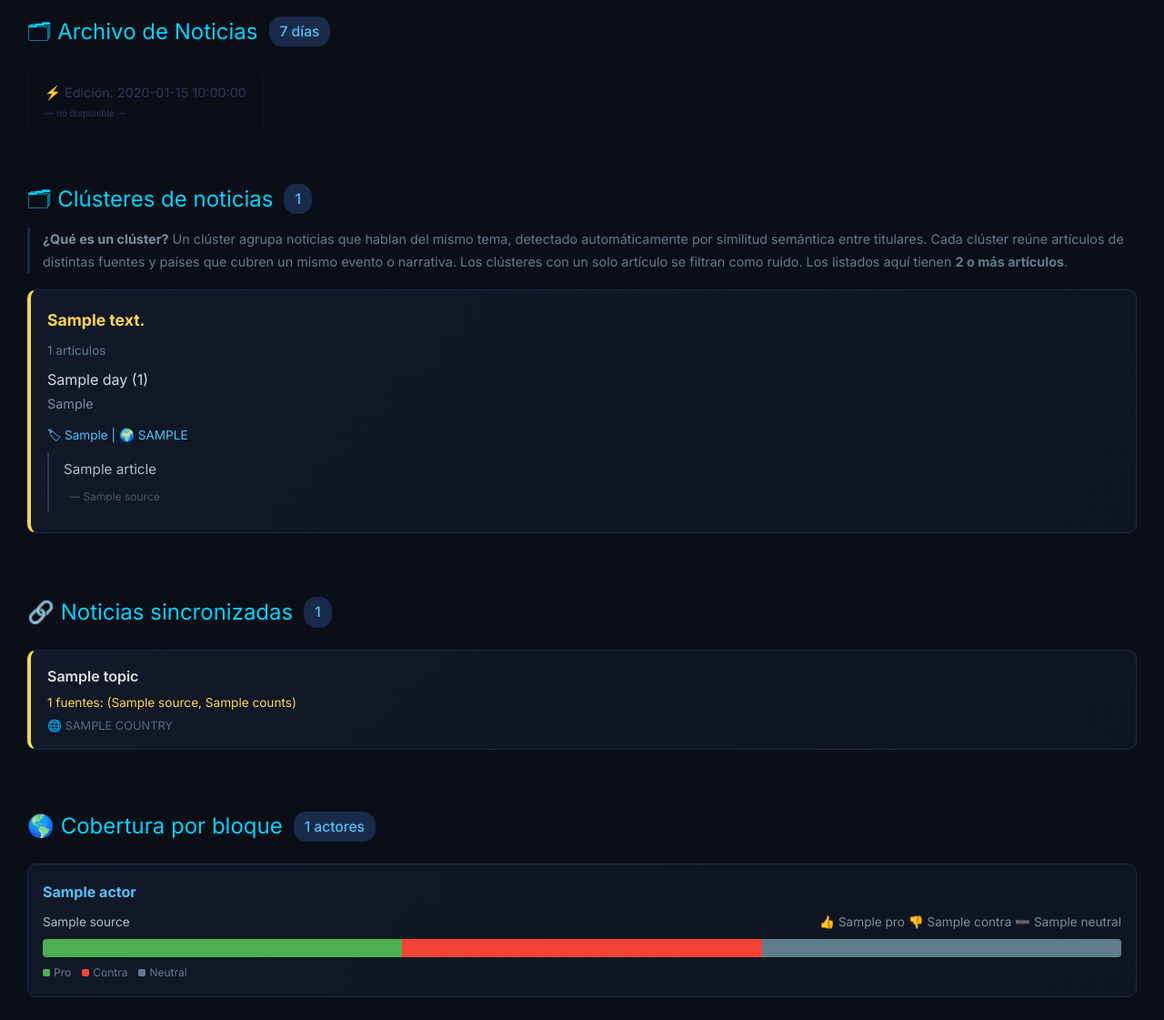
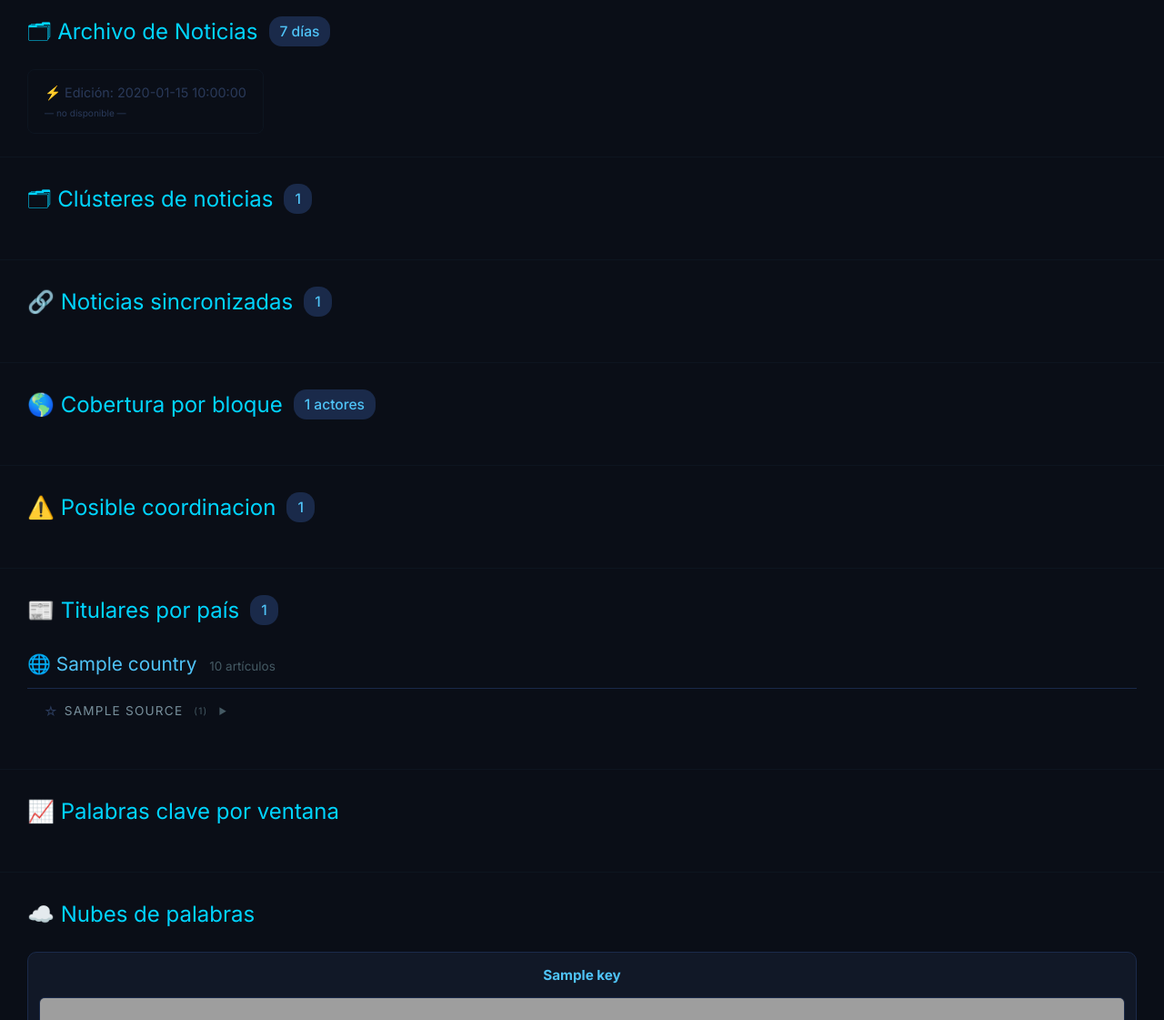
Before and after one commit to mcasrom/intelligence-hub, a Python web app: template templates/briefing.html in a window 1280 px wide. Shown: the part 1390-2511 px from the top of the page at 91% size. Run offline with Jinja, Linux system fonts and the light colour scheme; the template is opened without the code that fills it: most values are stand-ins (such as "Sample title", 1, 10 or a date in 2020); grey boxes are pictures that could not be loaded.

Commit message:
feat: acordeon clusters/sincronizadas/cobertura/coordinacion + collapse fuentes + fix totales por pais

```diff
--- a/main.py
+++ b/main.py
@@ -228,8 +228,7 @@ def main(fast=False):
     print('=' * 60)
     llm_cfg = config.get('llm', {}).get('test' if mode == 'test' else 'production', {})
     llm_model = llm_cfg.get('ollama_model') or llm_cfg.get('groq_model')
-    generate_briefing(db_articles, active_clusters, sync_events, frequencies, trends,
-                      date_str, sources=config['sources'], llm_model=llm_model,
+    generate_briefing(db_articles, active_clusters, sync_events, frequencies, trends, date_str=date_str, all_articles_in_window=db_articles, sources=config['sources'], llm_model=llm_model,
                       wordclouds={}, breaking=[], entities={},
                       feed_status=feed_status, stance_data=stance_data,
                       coordination_flags=coordination_flags,
@@ -238,8 +237,7 @@ def main(fast=False):
 
     for i in range(1, 7):
         ds = (now - timedelta(days=i)).strftime('%y%m%d')
-        generate_briefing(db_articles, active_clusters, sync_events, frequencies, trends,
-                          ds, sources=config['sources'], llm_model=llm_model,
+        generate_briefing(db_articles, active_clusters, sync_events, frequencies, trends, date_str=ds, all_articles_in_window=db_articles, sources=config['sources'], llm_model=llm_model,
                           wordclouds={}, breaking=[], entities={},
                           feed_status=feed_status, stance_data=stance_data,
                           coordination_flags=coordination_flags,
--- a/templates/briefing.html
+++ b/templates/briefing.html
@@ -104,7 +104,10 @@
             padding-bottom: 8px; border-bottom: 1px solid #1a2a4a;
         }
         .source-block { margin: 10px 0 10px 18px; }
-        .source-name {
+        .source-block.closed .article { display: none; }
+        .source-block.closed .source-name::after { content: "\25b6"; font-size: 0.7em; color: #455a64; margin-left: 6px; }
+        .source-block:not(.closed) .source-name::after { content: "\25bc"; font-size: 0.7em; color: #455a64; margin-left: 6px; }
+        .source-name { cursor: pointer; user-select: none;
             color: #78909c; font-size: 0.85em; text-transform: uppercase;
             letter-spacing: 1.2px; margin-bottom: 5px;
             display: flex; align-items: center; gap: 6px; cursor: pointer;
@@ -112,8 +115,6 @@
         .source-name .star { color: #2a3a5a; font-size: 1.1em; transition: color 0.2s; user-select: none; }
         .source-name .star.fav { color: #ffd54f; }
         .source-name:hover .star { color: #4a5a7a; }
-        .source-name:hover .star.fav { color: #ffd54f; }
-        .source-block.fav-source .article { border-left-color: #2a4a3a; }
         .article {
             padding: 5px 0 5px 16px; border-left: 2px solid #1a2a4a;
             margin: 4px 0; transition: border-color 0.15s;
@@ -309,7 +310,23 @@
             .stats-grid { grid-template-columns: repeat(2, 1fr); }
             .window-card ol { columns: 1; }
         }
-    </style>
+
+        /* ── ACCORDION ── */
+        summary.section-title { cursor: pointer; user-select: none; display: flex; align-items: center; gap: 12px; padding: 0; }
+        summary.section-title:hover { opacity: 0.8; }
+        summary.section-title::after { content: "\25bc"; font-size: 0.6em; color: #455a64; margin-left: auto; transition: transform 0.2s; }
+        details.section:not([open]) summary.section-title::after { transform: rotate(-90deg); }
+        details.section { border-bottom: none; padding: 0; }
+
+
+        /* ── ACCORDION ── */
+        summary.section-title { cursor: pointer; user-select: none; display: flex; align-items: center; gap: 12px; padding: 0; }
+        summary.section-title:hover { opacity: 0.8; }
+        summary.section-title::after { content: "\25bc"; font-size: 0.6em; color: #455a64; margin-left: auto; transition: transform 0.2s; }
+        details.section:not([open]) summary.section-title::after { transform: rotate(-90deg); }
+        details.section { border-bottom: none; padding: 0; }
+
+</style>
 <!-- SEPARADORES ACTIVOS ♥ -->
 </head>
 <body>
@@ -446,8 +463,8 @@
 </div>
 
 {% if clusters %}
-<div class="section" id="clusters">
-    <div class="section-title">🗂 Clústeres de noticias <span class="badge">{{ clusters|length }}</span></div>
+<details class="section" id="clusters">
+    <summary class="section-title">🗂 Clústeres de noticias <span class="badge">{{ clusters|length }}</span></summary>
     <div class="section-desc" style="color:#607d8b;font-size:0.9em;margin:-10px 0 18px;border-left:3px solid #1a2a4a;padding-left:14px;">
         <strong style="color:#78909c;">¿Qué es un clúster?</strong> Un clúster agrupa noticias que hablan del mismo tema, detectado automáticamente por similitud semántica entre titulares. Cada clúster reúne artículos de distintas fuentes y países que cubren un mismo evento o narrativa. Los clústeres con un solo artículo se filtran como ruido. Los listados aquí tienen <strong>2 o más artículos</strong>.
     </div>
@@ -482,12 +499,12 @@
         </div>
     </div>
     {% endfor %}
-</div>
+</details>
 {% endif %}
 
 {% if sync_events %}
-<div class="section" id="sincronizadas">
-    <div class="section-title">🔗 Noticias sincronizadas <span class="badge">{{ sync_events|length }}</span></div>
+<details class="section" id="sincronizadas">
+    <summary class="section-title">🔗 Noticias sincronizadas <span class="badge">{{ sync_events|length }}</span></summary>
     {% for se in sync_events[:15] %}
     <div class="sync-card{% if se.is_editorial %} editorial{% endif %}">
         <div class="topic">{{ se.topic }}</div>
@@ -498,13 +515,13 @@
         <div class="countries">🌐 {{ se.countries|join(', ')|upper }}</div>
     </div>
     {% endfor %}
-</div>
+</details>
 {% endif %}
 
 
 {% if stance_data %}
-<div class="section" id="cobertura">
-    <div class="section-title">&#127758; Cobertura por bloque <span class="badge">{{ stance_data|length }} actores</span></div>
+<details class="section" id="cobertura">
+    <summary class="section-title">&#127758; Cobertura por bloque <span class="badge">{{ stance_data|length }} actores</span></summary>
     <div class="stance-grid">
     {% for actor, sources in stance_data.items() %}
         <div class="stance-card">
@@ -531,13 +548,13 @@
         </div>
     {% endfor %}
     </div>
-</div>
+</details>
 {% endif %}
 
 
 {% if coordination_flags %}
-<div class="section" id="coordinacion">
-    <div class="section-title">&#9888;&#65039; Posible coordinacion <span class="badge">{{ coordination_flags|length }}</span></div>
+<details class="section" id="coordinacion">
+    <summary class="section-title">&#9888;&#65039; Posible coordinacion <span class="badge">{{ coordination_flags|length }}</span></summary>
     <div style="color:#607d8b;font-size:0.85em;margin:-10px 0 18px;border-left:3px solid #4a2a2a;padding-left:14px;">
         <strong style="color:#78909c;">&#191;Que es?</strong> Varias fuentes cubriendo el mismo tema con el mismo angulo en una ventana de &lt; 6 horas. Puede indicar coordinacion editorial o agenda sincronizada.
     </div>
@@ -547,7 +564,7 @@
         <div class="meta">{{ flag.sources|join(', ') }} &#183; {{ flag.countries|join(', ')|upper }} &#183; {{ flag.spread_hours }}h de diferencia</div>
     </div>
     {% endfor %}
-</div>
+</details>
 {% endif %}
 
 <div class="section" id="titulares">
@@ -565,8 +582,8 @@
             </span>
         </div>
         {% for src_name, src_data in country_data.sources.items() %}
-        <div class="source-block">
-            <div class="source-name" onclick="toggleFav(this)" data-source="{{ src_name }}">
+        <div class="source-block closed">
+            <div class="source-name" onclick="toggleSource(this);toggleFav(this)" data-source="{{ src_name }}">
                 <span class="star">☆</span> {{ src_name }}
                 <span style="color:#455a64;font-size:0.75em;margin-left:6px;">({{ src_data.count }})</span>
                 {% if src_data.count == 0 %}
@@ -830,6 +847,7 @@ function getFavs() {
 }
 function setFavs(f) { localStorage.setItem(FAV_KEY, JSON.stringify(f)); }
 
+function toggleSource(el) { el.closest(".source-block").classList.toggle("closed"); }
 function toggleFav(el) {
     const name = el.dataset.source;
     const star = el.querySelector('.star');
```
Also changed, not shown: src/generator.py (+9 -3 lines).
